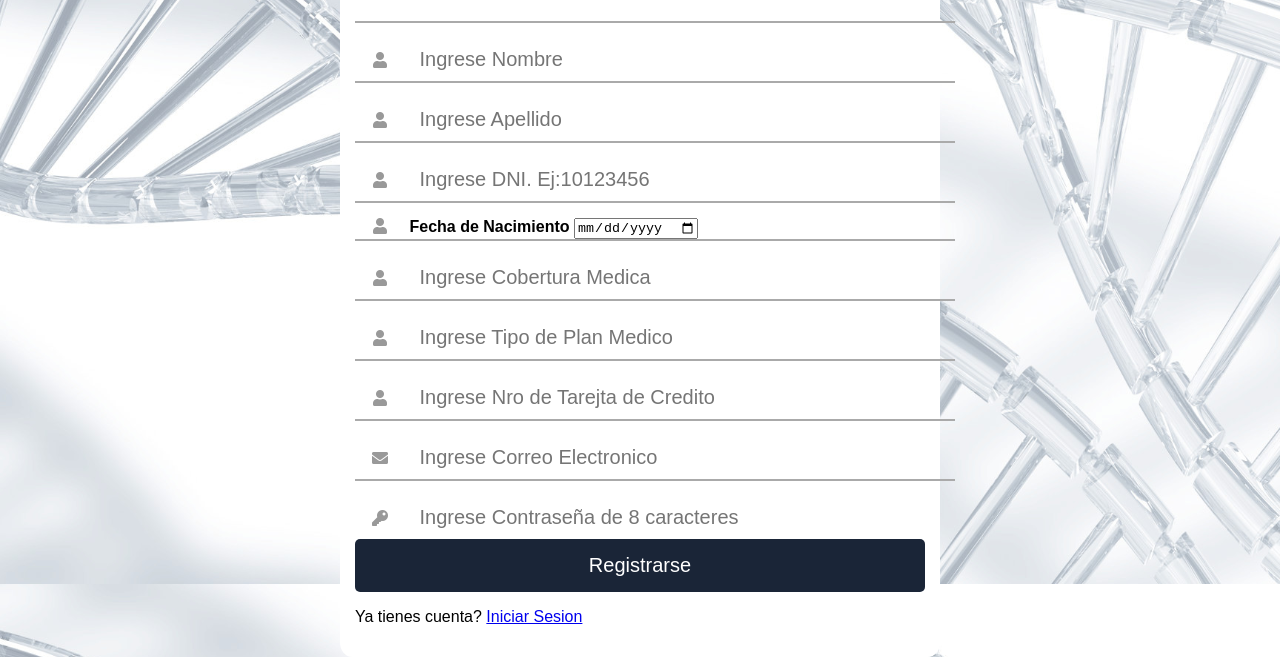
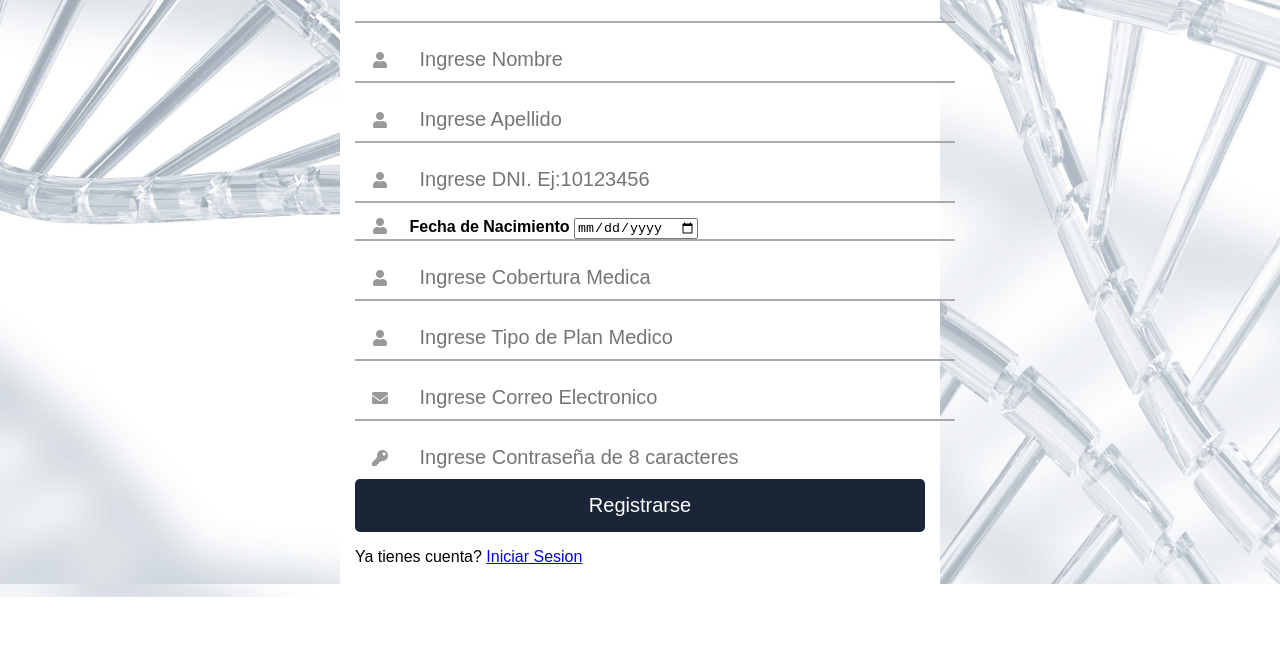
Before and after one commit to NahuelHS/TPEVS, a plain HTML site: page registrarse.html in a window 1280 px wide. Shown: the part 216-873 px from the top of the page. After the commit the page ends 813 px from the top, so only its background shows below. Drawn offline with Linux system fonts and the light colour scheme.

Commit message:
scara campo tarjeta

```diff
--- a/registrarse.html
+++ b/registrarse.html
@@ -42,10 +42,6 @@
                <i class="fas fa-user icon"></i>
 
                <input type="text" placeholder="Ingrese Tipo de Plan Medico" id="planid">
-         <div class="input-contenedor"></div>
-               <i class="fas fa-user icon"></i>
-
-               <input type="text" placeholder="Ingrese Nro de Tarejta de Credito" id="tarjetaid">
 
             <div class="input-contenedor"></div>
                <i class="fas fa-envelope icon"></i>
```
